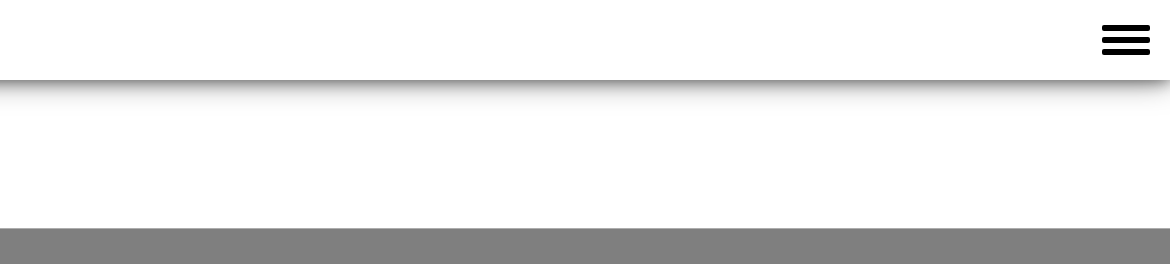
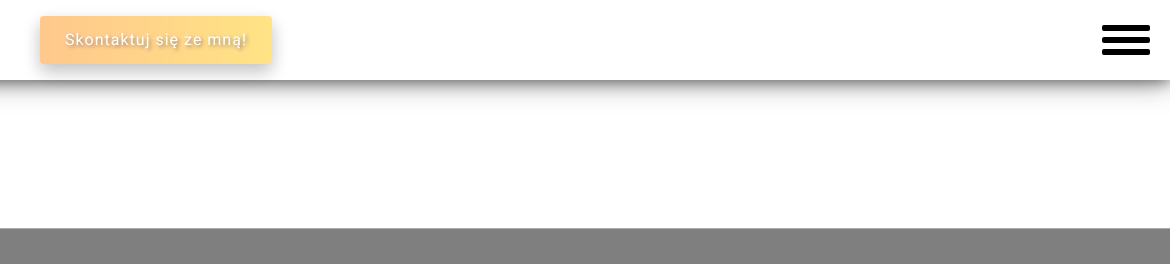
Before and after one commit to PiotrRynio/massageCompany, a plain HTML site: page index.html in a window 1280 px wide. Shown: the top 264 px of the page, 110-1280 px from the left. Drawn offline with nearby package versions, Linux system fonts and the light colour scheme.

Commit message:
Rebuilded upperBar and added btn  'contactBtn' in upperBar

```diff
--- a/index.html
+++ b/index.html
@@ -46,8 +46,8 @@
         <header class="header upperBar">
             <div class="upperBar__iconsContainer">
                 <img class="upperBar__logo" src="./img/logo/logo_landscape.png" alt="logo">
-                <!-- <a href="#section-footer" class="upperBar__contactWithMe"> -->
             </div>
+            <a href="#section-footer" class="upperBar__contactBtn">Skontaktuj się ze mną!</a>
             <div class="upperBar__burger burger">
                 <span class="burger__first"></span>
                 <span class="burger__second"></span>
--- a/sass/sticky-wrap/_upperBar.scss
+++ b/sass/sticky-wrap/_upperBar.scss
@@ -23,11 +23,20 @@
     height: 100%;
   }
 
-  // &__phone {
-  //   padding-left: 35px;
-  //   padding-bottom: 5px;
-  //   height: 80%;
-  // }
+  &__contactBtn {
+    @include mainBtn;
+    display: none;
+    position: absolute;
+    top: 50%;
+    left: 150px;
+    transform: translateY(-50%);
+    opacity: .5;
+
+    &:hover {
+      opacity: 1;
+      filter: saturate(1);
+    }
+  }
 
   &__burger {
     right: 20px;
@@ -37,6 +46,14 @@
   &__nav {
     position: absolute;
     top: 80px;
+  }
+}
+
+@media only screen and (min-width: 1000px()) {
+  .upperBar {
+    &__contactBtn {
+      display: inline-block;
+    }
   }
 }
 
```
Also changed, not shown: css/style.css, 1 other file.
